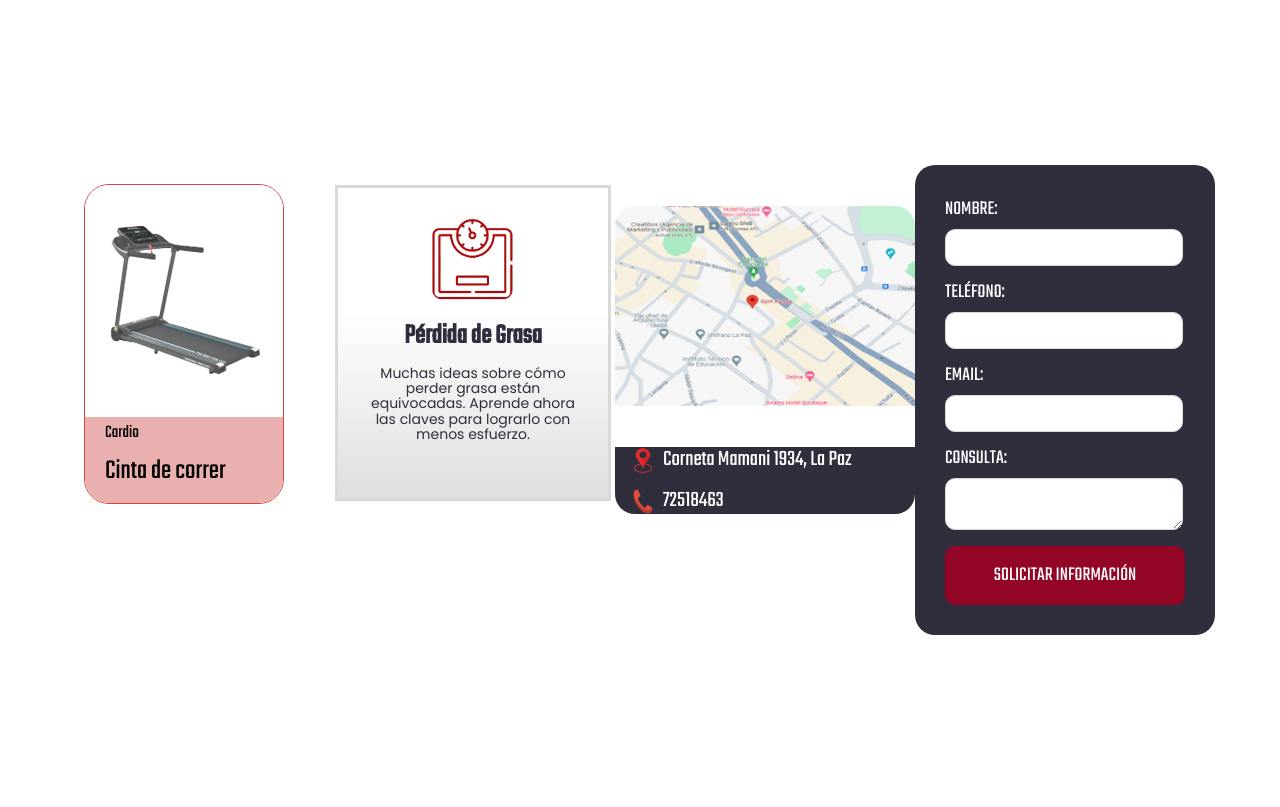
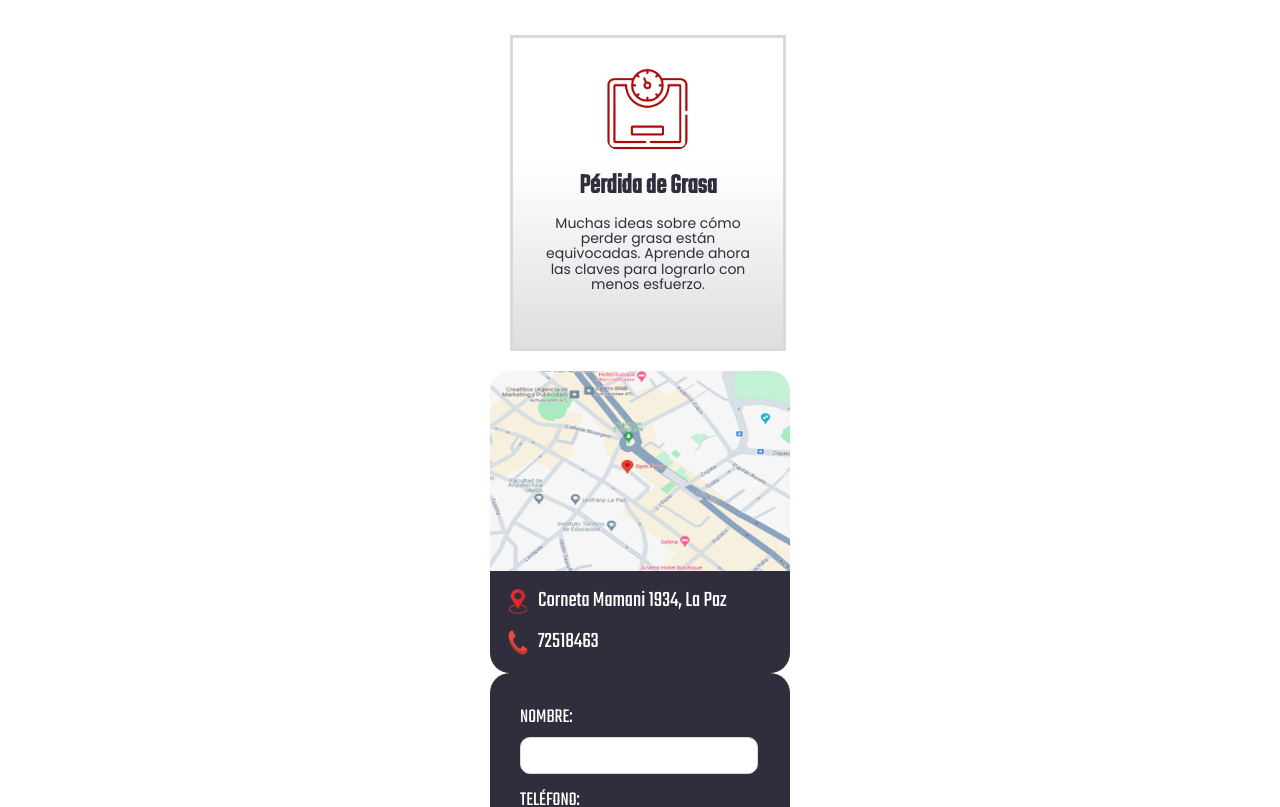
Before and after one commit to acuarionat/gym_kusss, a React (Vite) app: page / in a window 1280 px wide. Shown: the top 807 px of the page. Built offline with nearby package versions, Linux system fonts and the light colour scheme.

Commit message:
correcciones terminadas

```diff
--- a/src/index.css
+++ b/src/index.css
@@ -1,9 +1,3 @@
-.container {
-  display: flex;
-  flex-direction: row;
-  justify-content: space-between;
-}
-
 :root {
   --Negro: rgb(0, 0, 0);
   --Plomo: rgb(48, 45, 60);
```
